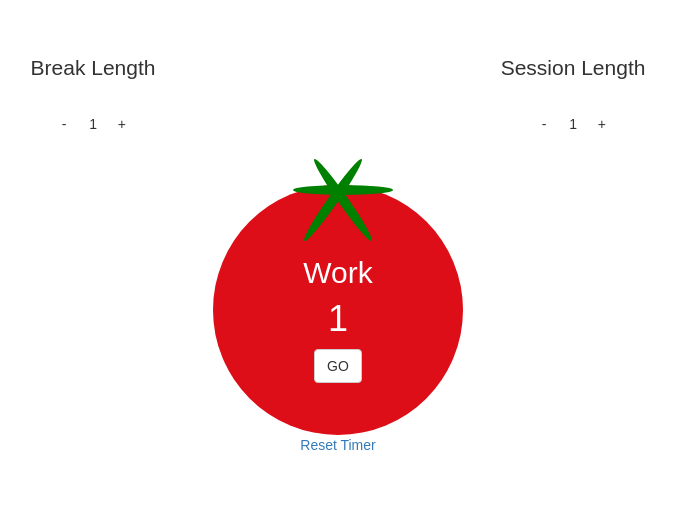
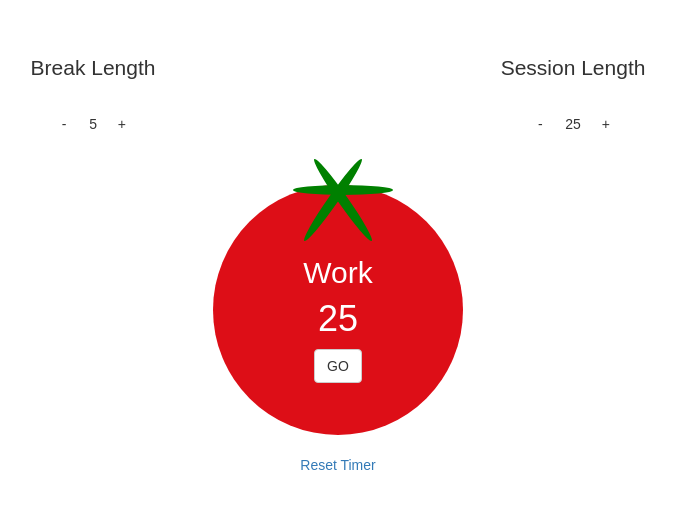
Before and after one commit to zachnagatani/pomodoro, a React (Create React App) app: page / in a window 1280 px wide. Shown: the part 146-654 px from the top of the page, without its empty margins (302-978 px from the left). Built offline with nearby package versions, Linux system fonts and the light colour scheme.

Commit message:
adjust reset timer position

```diff
--- a/src/App.css
+++ b/src/App.css
@@ -83,3 +83,8 @@ h1 {
 	width: 30px;
 	margin: 10px;
 }
+
+.reset-link {
+	position: relative;
+	top: 20px;
+}
--- a/src/App.js
+++ b/src/App.js
@@ -28,10 +28,11 @@ class App extends Component {
 	* Begins the timer countdown.
 	*/
 	beginCountdown() {
-		console.log(this.state);
+		// Store the intervalID in our state so we can access it in other functions to clear it
 		this.setState({
-			intervalID: setInterval(callback.bind(this), 100)
+			intervalID: setInterval(callback.bind(this), 1000)
 		});
+
 		function callback() {
 			// Handle formatting of timer
 			// If we have more than 0 seconds...
--- a/src/components/ResetLink.js
+++ b/src/components/ResetLink.js
@@ -4,7 +4,7 @@ import React from 'react';
 const ResetLink = props => {
 	return (
 		<div className="text-center">
-			<a href="#" onClick={(e) => props.resetCountdown(e)}>Reset Timer</a>
+			<a className="reset-link" href="#" onClick={(e) => props.resetCountdown(e)}>Reset Timer</a>
 		</div>
 	);
 };
--- a/src/index.js
+++ b/src/index.js
@@ -9,14 +9,7 @@ import './index.css';
 
 // Create the redux store
 let store = createStore(pomodoroApp);
-// Log the initial state
-console.log(store.getState())
 
-// Every time the state changes, log it
-// Note that subscribe() returns a function for unregistering the listener
-let unsubscribe = store.subscribe(() =>
-  console.log(store.getState())
-)
 ReactDOM.render(
   <Provider store={store}>
     <App />
--- a/src/reducers/reducers.js
+++ b/src/reducers/reducers.js
@@ -9,8 +9,8 @@ import {
 // Set the initial state of the app
 const initialState = {
     status: 'Work',
-    workTime: 1,
-    restTime: 1
+    workTime: 25,
+    restTime: 5
 };
 
 // Reducer to handle the actions and produce the new state that we need
@@ -25,7 +25,8 @@ function pomodoroApp(state = initialState, action) {
             break;
         case DECREMENT_WORK_TIME:
             return Object.assign({}, state, {
-                workTime: state.workTime - 1
+                // Enforce a minimum of 1
+                workTime: state.workTime > 1 ? state.workTime - 1 : 1
             });
             break;
         case INCREMENT_REST_TIME:
@@ -35,7 +36,8 @@ function pomodoroApp(state = initialState, action) {
             break;
         case DECREMENT_REST_TIME:
             return Object.assign({}, state, {
-                restTime: state.restTime - 1
+                // Enforce a minimum of 1
+                restTime: state.restTime > 1 ? state.restTime - 1 : 1
             });
             break;
         case TOGGLE_STATUS:
```
